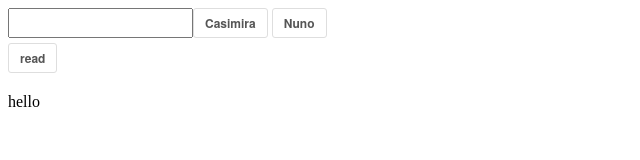
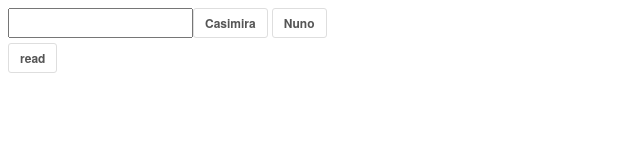
Before and after one commit to matthiasbuehl/spellunke, a plain HTML site: page index.html in a window 1280 px wide. Shown: the full height of the page, 0-640 px from the left. Drawn offline with Linux system fonts and the light colour scheme.

Commit message:
remove hello

```diff
--- a/index.html
+++ b/index.html
@@ -14,7 +14,7 @@
     <a id="check" class="button" href="#">check</a>
     <a id="read" class="button" href="#">read</a>
   </div>
-  <div id="correct_words">hello</div>
+  <div id="correct_words"></div>
 
   <script src="js/jquery-1.11.1.min.js"></script>
   <script src="js/speaker.js"></script>
```
